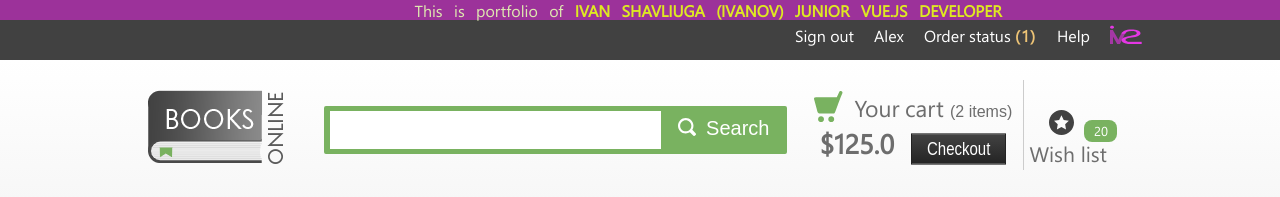
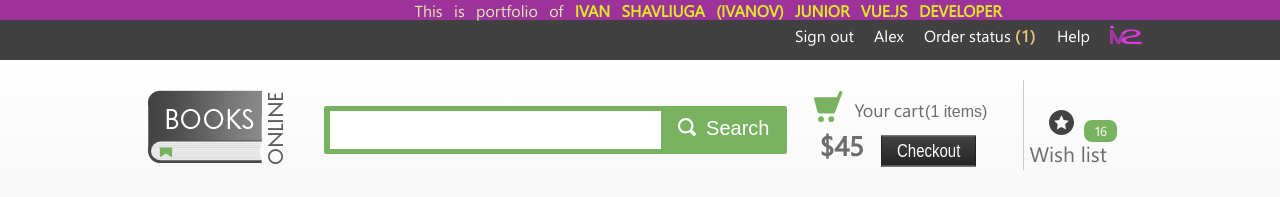
Before and after one commit to IvanShavliuga/booksshop, a Nuxt app: page / in a window 1280 px wide. Shown: the top 197 px of the page. Built offline with nearby package versions, Linux system fonts and the light colour scheme.

Commit message:
header | vue data

```diff
--- a/components/Cart.vue
+++ b/components/Cart.vue
@@ -2,19 +2,31 @@
   <div class="cart">
     <i class="cart__icon">&nbsp;</i>
     <span class="cart__title">
-      Your cart
+      <span class="cart__title-text">Your cart</span>
       <button class="cart__counter">
-        (2 items)
+        ({{user.purchase.length}} items)
       </button>
     </span>
     <span class="cart__total">
-      $125.0
+      ${{user.total}}
     </span>
     <button class="cart__check">
       Checkout
     </button>
   </div>
 </template>
+<script>
+export default {
+  data () {
+    return {
+      user: {}
+    }
+  },
+  created () {
+    this.user = this.$store.getters.user
+  }
+}
+</script>
 <style scoped lang="less">
 @import '../assets/css/style.less';
 .cart {
@@ -72,6 +84,11 @@
     @media (max-width: 350px) {
       display:none;
     }
+    &-text {
+      @media (max-width: 1320px) {
+        font-size: 18px;
+      }
+    }
   }
   &__counter {
     font-size: 16px;
--- a/components/Wishlist.vue
+++ b/components/Wishlist.vue
@@ -1,10 +1,22 @@
 <template>
   <div class="wishlist">
   <i class="wishlist__icon"></i>
-  <span class="wishlist__counter">20</span>
+  <span class="wishlist__counter">{{user.like.length}}</span>
   <span class="wishlist__title">Wish list</span>
 </div>
 </template>
+<script>
+export default {
+  data () {
+    return {
+      user: {}
+    }
+  },
+  created () {
+    this.user = this.$store.getters.user
+  }
+}
+</script>
 <style scoped lang="less">
 @import '../assets/css/style.less';
 .wishlist {
@@ -15,7 +27,6 @@
     font-size: 21px;
     line-height: 26px;
     color: @colform;
-
     @media (max-width: 800px) {
       display: none;
     }
--- a/components/icons/iv2.vue
+++ b/components/icons/iv2.vue
@@ -1,10 +1,16 @@
 <template>
 <g>
-  <path d="M31.6901 16.8293H17.493V19.0244H31.6901V16.8293Z" fill="#E437E4"/>
+  <path d="M31.6901 16.8293H17.493V19.0244H31.6901V16.8293Z" fill="#E437E4">
+    <animate attributeName="stroke" from="#543754" to="#f437f4" dur="1s"  repeatCount="10"/>
+    <animate attributeName="fill" from="#543754" to="#f437f4" dur="1s"  repeatCount="10"/>
+  </path>
   <path d="M3 5H0V19H3V5Z" fill="#A437A4"/>
   <path d="M15.1052 8.38038L12.0443 7L7 17.3529L10.0609 18.7333L15.1052 8.38038Z" fill="#A437A4"/>
   <path d="M2.83489 5L0 6.52721L7.23518 18.9578L10.0701 17.4305L2.83489 5Z" fill="#A437A4"/>
-  <path d="M15.3891 15.233C15.3891 14.5952 15.8723 14.0637 16.7696 13.603C17.6669 13.1778 19.2544 12.788 21.5321 12.5046C24.362 12.1502 26.5707 11.6187 28.1582 10.91C29.7457 10.2014 30.5049 9.35098 30.5049 8.28795C30.5049 7.18951 29.6767 6.23278 27.9511 5.48868C26.2255 4.74458 24.0169 4.39024 21.325 4.39024C18.4261 4.39024 16.0794 4.81545 14.3538 5.66585C12.6283 6.51629 11.8 7.50844 11.8 8.64229L11.869 8.71317H15.4581C15.4581 7.89819 16.0104 7.22493 17.1147 6.69341C18.219 6.16195 19.5995 5.9139 21.325 5.9139C23.0505 5.9139 24.431 6.12649 25.3283 6.55171C26.2946 6.97693 26.7087 7.54385 26.7087 8.25254C26.7087 8.85488 26.2255 9.38639 25.1902 9.81161C24.1549 10.2368 22.4984 10.5912 20.2207 10.91C17.4598 11.2644 15.3201 11.8313 13.8706 12.54C12.4212 13.2487 11.662 14.17 11.662 15.233C11.662 16.3669 12.5592 17.2881 14.2848 17.9968C16.0104 18.7055 18.3571 19.0244 21.187 19.0244L15.3891 15.233Z" fill="#E437E4"/>
+  <path d="M15.3891 15.233C15.3891 14.5952 15.8723 14.0637 16.7696 13.603C17.6669 13.1778 19.2544 12.788 21.5321 12.5046C24.362 12.1502 26.5707 11.6187 28.1582 10.91C29.7457 10.2014 30.5049 9.35098 30.5049 8.28795C30.5049 7.18951 29.6767 6.23278 27.9511 5.48868C26.2255 4.74458 24.0169 4.39024 21.325 4.39024C18.4261 4.39024 16.0794 4.81545 14.3538 5.66585C12.6283 6.51629 11.8 7.50844 11.8 8.64229L11.869 8.71317H15.4581C15.4581 7.89819 16.0104 7.22493 17.1147 6.69341C18.219 6.16195 19.5995 5.9139 21.325 5.9139C23.0505 5.9139 24.431 6.12649 25.3283 6.55171C26.2946 6.97693 26.7087 7.54385 26.7087 8.25254C26.7087 8.85488 26.2255 9.38639 25.1902 9.81161C24.1549 10.2368 22.4984 10.5912 20.2207 10.91C17.4598 11.2644 15.3201 11.8313 13.8706 12.54C12.4212 13.2487 11.662 14.17 11.662 15.233C11.662 16.3669 12.5592 17.2881 14.2848 17.9968C16.0104 18.7055 18.3571 19.0244 21.187 19.0244L15.3891 15.233Z" fill="#E437E4">
+    <animate attributeName="stroke" from="#543754" to="#f437f4" dur="1s"  repeatCount="10"/>
+    <animate attributeName="fill" from="#543754" to="#f437f4" dur="1s"  repeatCount="10"/>
+  </path>
   <path d="M2.02817 3.65854C3.1483 3.65854 4.05634 3.00334 4.05634 2.19512C4.05634 1.3869 3.1483 0.731707 2.02817 0.731707C0.908042 0.731707 0 1.3869 0 2.19512C0 3.00334 0.908042 3.65854 2.02817 3.65854Z" fill="#E437E4"/>
   <path d="M10 18H7V19H10V18Z" fill="#A437A4"/>
 </g>
--- a/store/index.js
+++ b/store/index.js
@@ -29,7 +29,7 @@ export const  state = () =>({
     country: 'UK',
     total: 45,
     purchase: [1],
-    like: [1],
+    like: [1,2,3,4,5,6,7,8,9,10,11,12,13,14,15,16],
     authflag: true
   },
   books: [
```
